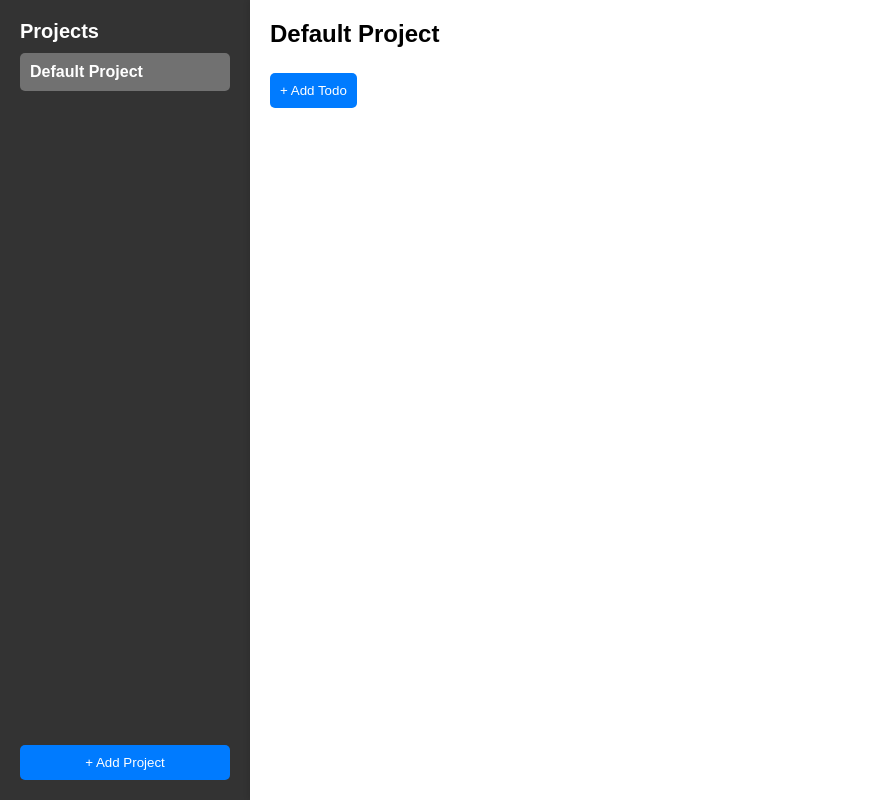
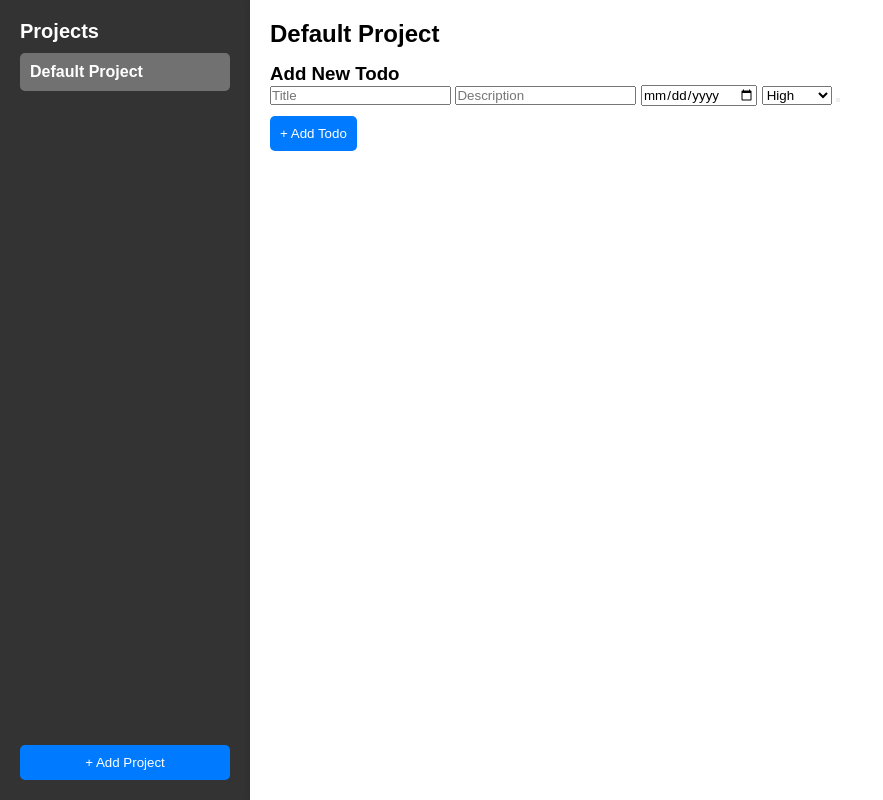
Before and after one commit to nathanhrussell/todo-list, a plain HTML site: page index.html in a window 1280 px wide. Shown: the whole page, without its empty margins (0-883 px from the left). Drawn offline with Linux system fonts and the light colour scheme.

Commit message:
Add todo details form to HTML

```diff
--- a/index.html
+++ b/index.html
@@ -18,6 +18,22 @@
         </aside>
         <main id="todo-section">
             <h2 id="project-title">Default Project</h2>
+
+            <div id="todo-form-container">
+                <h3>Add New Todo</h3>
+                <form id="todo-form">
+                    <input type="text" id ="todo-title" placeholder="Title" required>
+                    <input type="text" id ="todo-description" placeholder="Description">
+                    <input type="date" id ="todo-due-date" required>
+                    <select id="todo-priority">
+                        <option value="high">High</option>
+                        <option value="medium">Medium</option>
+                        <option value="low">Low</option>
+                    </select>
+                    <button type="submit"></button>
+                </form>
+            </div>
+
             <ul id="todo-list"></ul>
             <button id="add-todo">+ Add Todo</button>
         </main>
```
